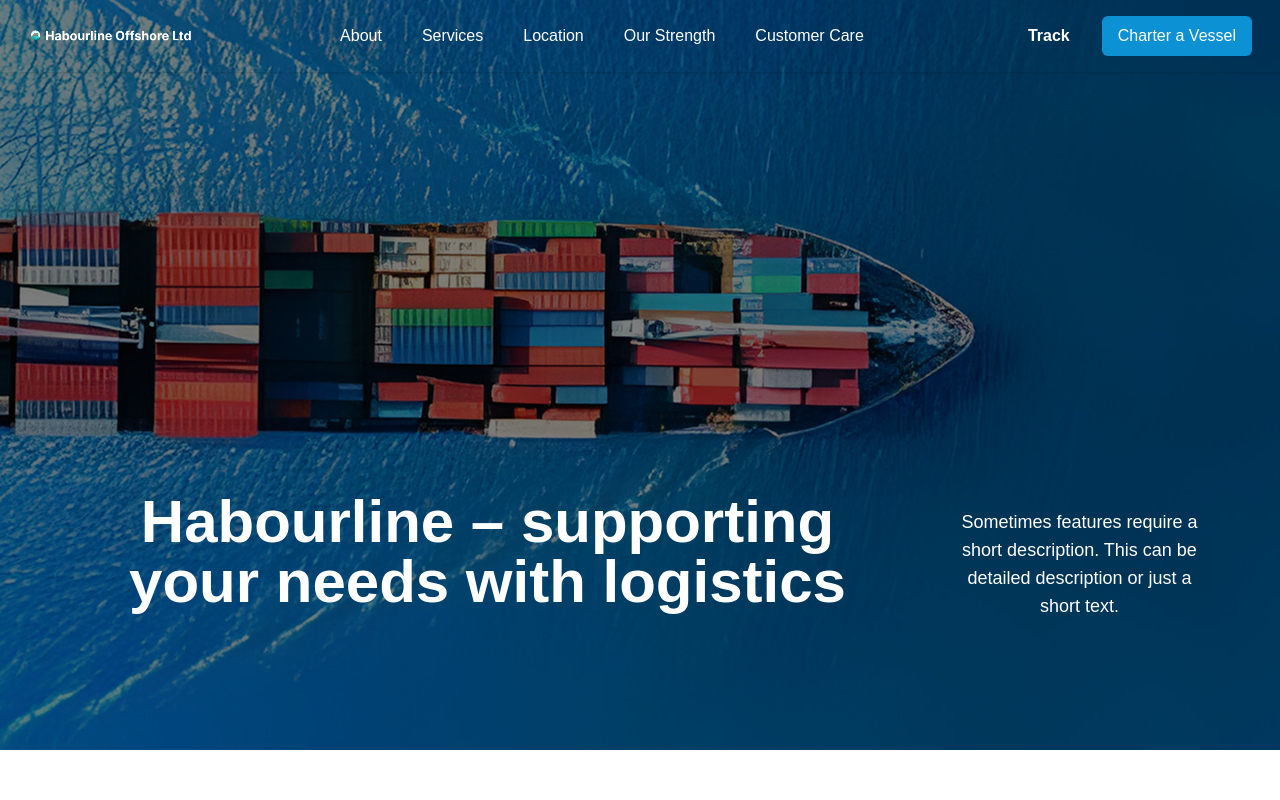
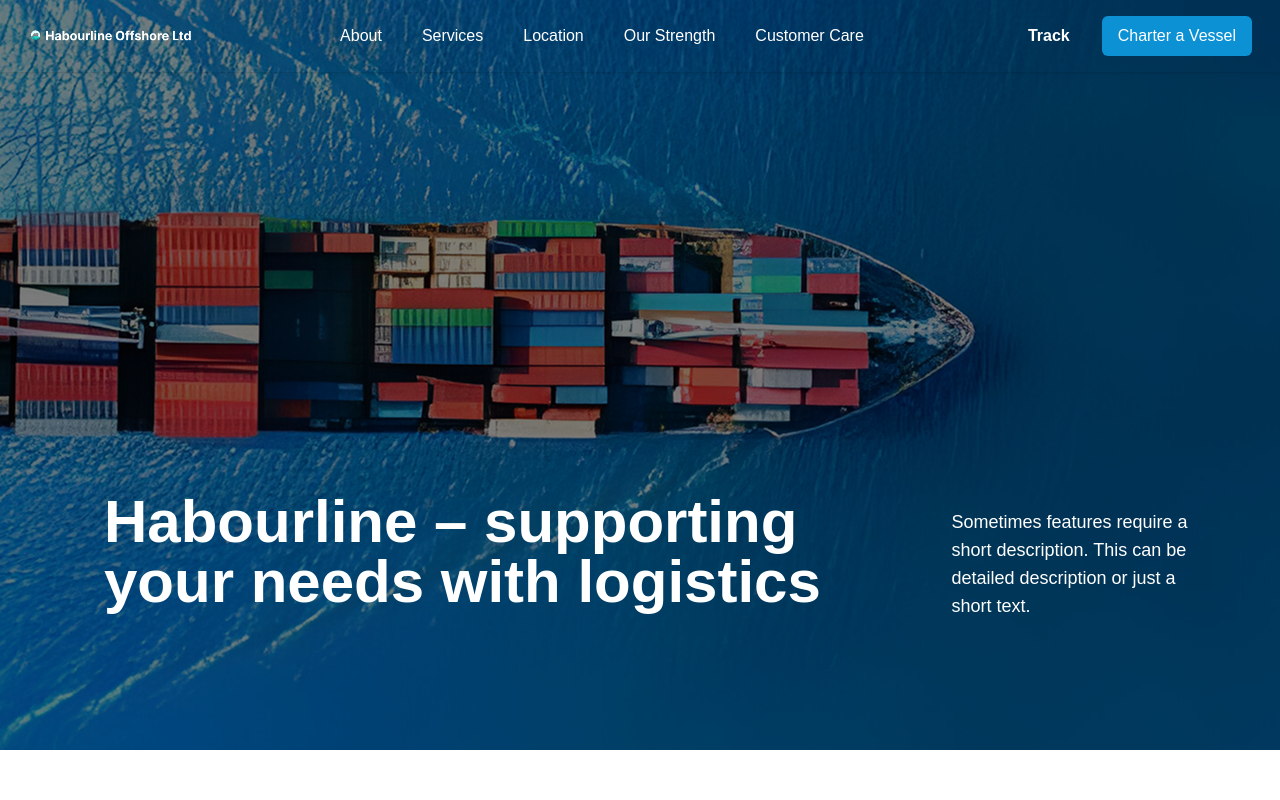
Before and after one commit to harrycode2790/habourline, a Next.js app: page /about in a window 1280 px wide. Shown: the top 800 px of the page. Built offline with nearby package versions, Linux system fonts and the light colour scheme.

Commit message:
made series of edits and changes to the location page, customer-care page, services page

```diff
--- a/app/customer-care/page.tsx
+++ b/app/customer-care/page.tsx
@@ -7,7 +7,7 @@ const page = () => {
   return (
     <>
         <Header />
-        <div className="container px-6 py-12 md:py-20 md:px-50">
+        <div className=" px-6 py-12 md:py-20 md:px-50">
         <CustomerCarePage/>
         <FooterPage/>
         </div>
--- a/app/location/page.tsx
+++ b/app/location/page.tsx
@@ -9,7 +9,7 @@ const locationPage = () => {
       <Header backgroundColor='[#1019C2]' textColor='white' hoverColor='blue-400' imageUrl='/images/logoW.png' />
 
       <LocationPage />
-      <div className="container px-6 py-12 md:py-20 md:px-50">
+      <div className="px-6 py-12 md:py-20 md:px-50">
          <FooterPage/>
       </div>
     </>
--- a/components/Header.tsx
+++ b/components/Header.tsx
@@ -57,7 +57,7 @@ const Header = ({ backgroundColor = "white", textColor = 'gray-700', hoverColor
   ${fixedHeaderPages.includes(currentPath) ? 'fixed' : 'sticky'}
   top-0 z-50 transition-all duration-1000
 `}>
-      <div className=" mx-auto px-4 md:px-7 flex items-center justify-between md:justify-start relative">
+      <div className="mx-auto px-4 md:px-7 flex items-center justify-between md:justify-start relative">
 
         {/* Mobile: Menu button on the LEFT */}
         <button className="md:hidden p-2 absolute left-0" onClick={() => setIsOpen(!isOpen)}>
--- a/components/HeroSection.tsx
+++ b/components/HeroSection.tsx
@@ -25,7 +25,7 @@ const HeroSection: React.FC<HeroSectionProps> = ({ title, description, backgroun
         }
 
 
-        <div className="relative px-6 flex flex-col md:flex-row pt-28 md:pt-[492px] md:gap-8 text-center">
+        <div className="relative px-6 flex flex-col md:flex-row pt-28 md:pt-[492px] md:gap-8">
           <p className="text-4xl md:text-6xl font-bold md:max-w-[847px] md:pl-20">
             {title}
           </p>
--- a/components/LocationPage.tsx
+++ b/components/LocationPage.tsx
@@ -62,7 +62,7 @@ const LocationPage = () => {
       </div>
     </section>
 
-    <section className="container px-6 py-12 md:py-20 md:px-50 mt-16">
+    <section className="px-6 py-12 md:py-20 md:px-50 mt-16">
       <div className="text-center">
         <h2 className="text-xl md:text-3xl font-bold">In-store Habourline services near you</h2>
         <p className="mt-2 text-[#606060] py-4">
```
Also changed, not shown: app/services/page.tsx (+7 -7 lines).
